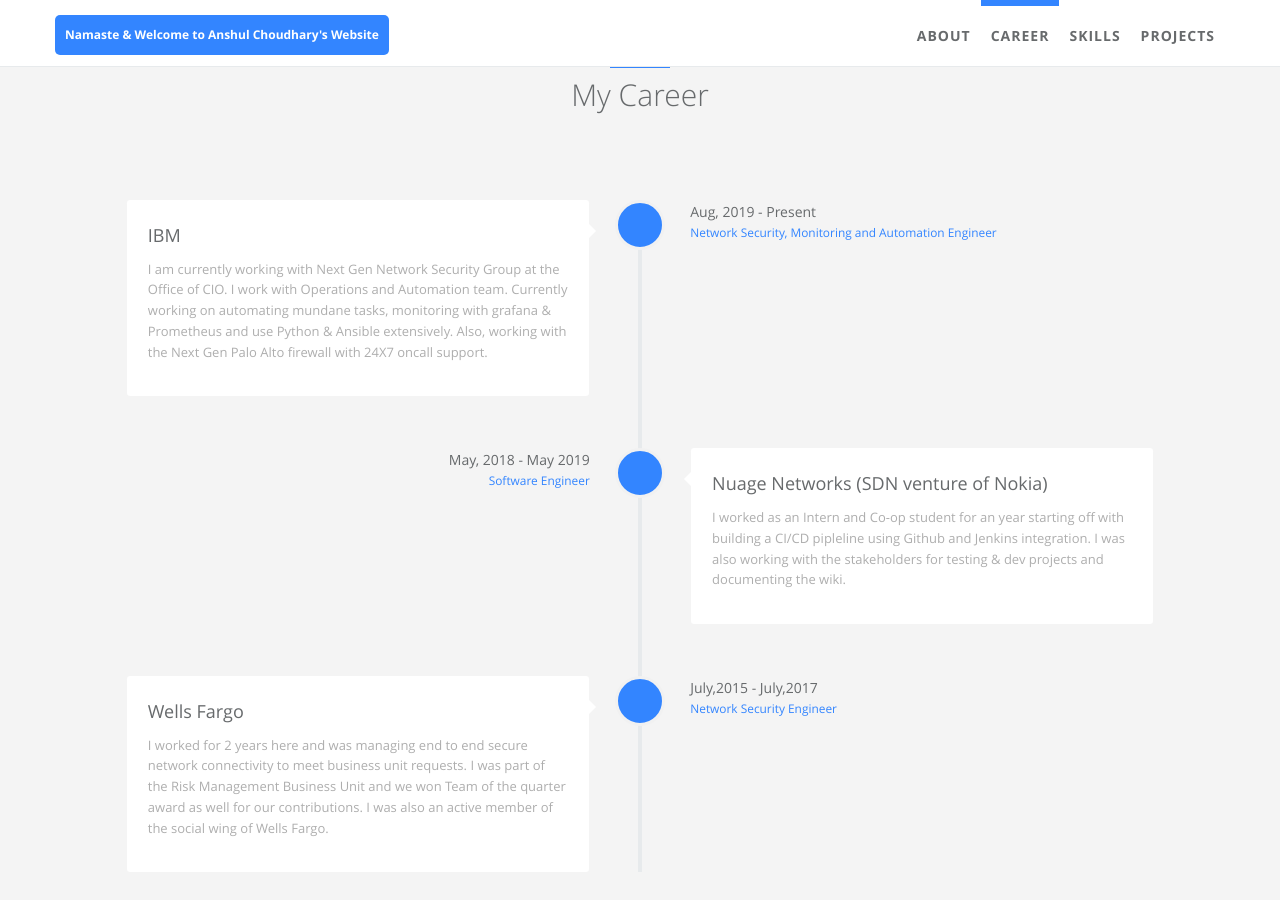
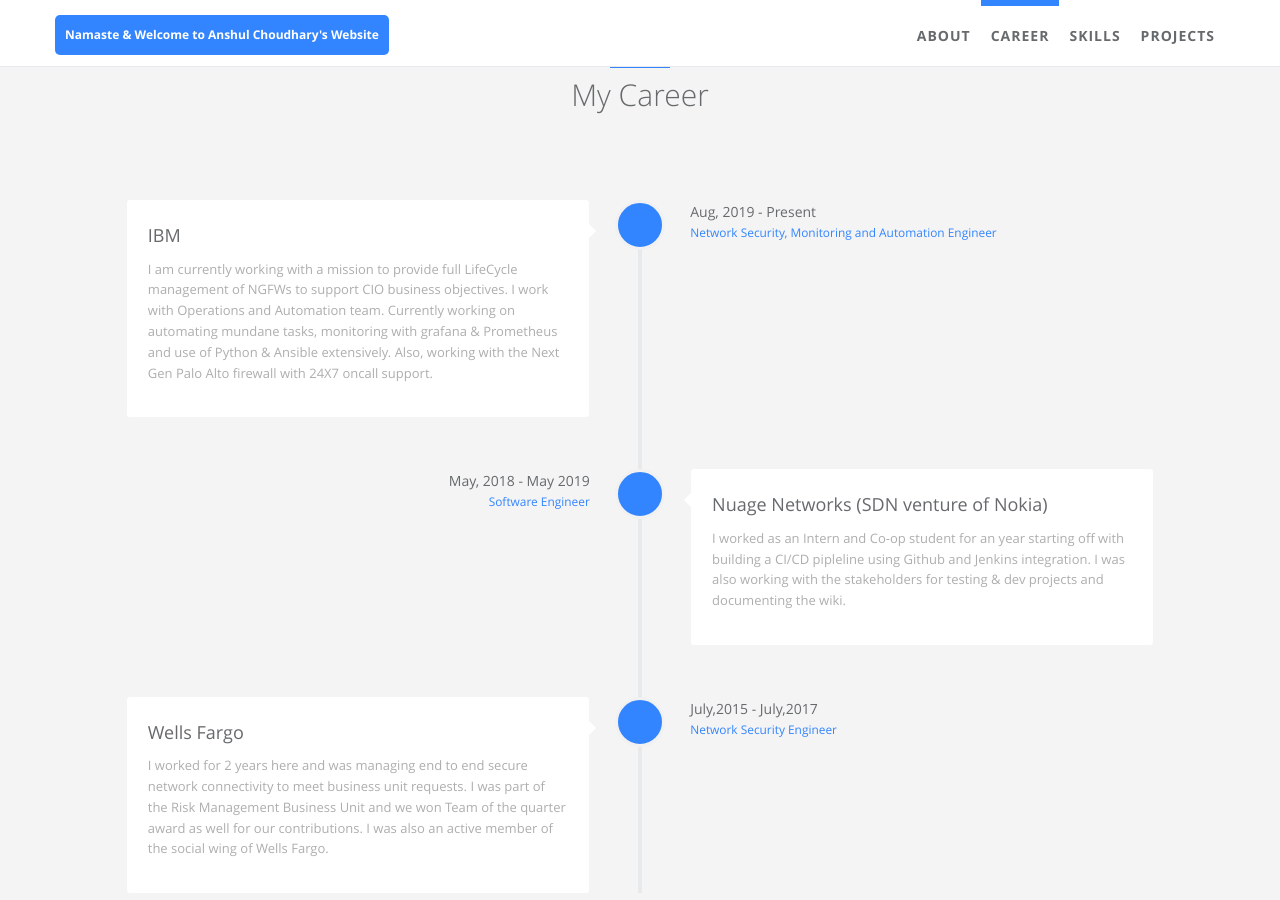
Before and after one commit to achoudh5/achoudh5.github.io, a Jekyll site: the page built from index.html, in a window 1280 px wide and 900 px high, scrolled down 876 px. Built offline with Jekyll 4.4.1, drawn with Linux system fonts in a browser that asks for light colours.

Commit message:
Update careers.yml

```diff
--- a/_data/index/careers.yml
+++ b/_data/index/careers.yml
@@ -4,7 +4,7 @@
     detail: IBM
     i18n: company_a
   desc:
-    detail: I am currently working with Next Gen Network Security Group at the Office of CIO. I work with Operations and Automation team. Currently working on automating mundane tasks, monitoring with grafana & Prometheus and use Python & Ansible extensively. Also, working with the Next Gen Palo Alto firewall with 24X7 oncall support.
+    detail: I am currently working with a mission to provide full LifeCycle management of NGFWs to support CIO business objectives. I work with Operations and Automation team. Currently working on automating mundane tasks, monitoring with grafana & Prometheus and use of Python & Ansible extensively. Also, working with the Next Gen Palo Alto firewall with 24X7 oncall support.
     i18n: company_a_desc
   date:
     detail: Aug, 2019 - Present
```
